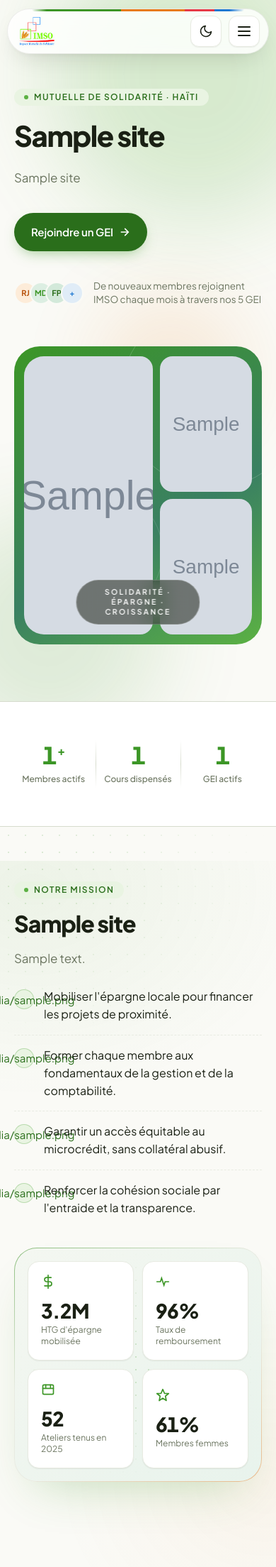
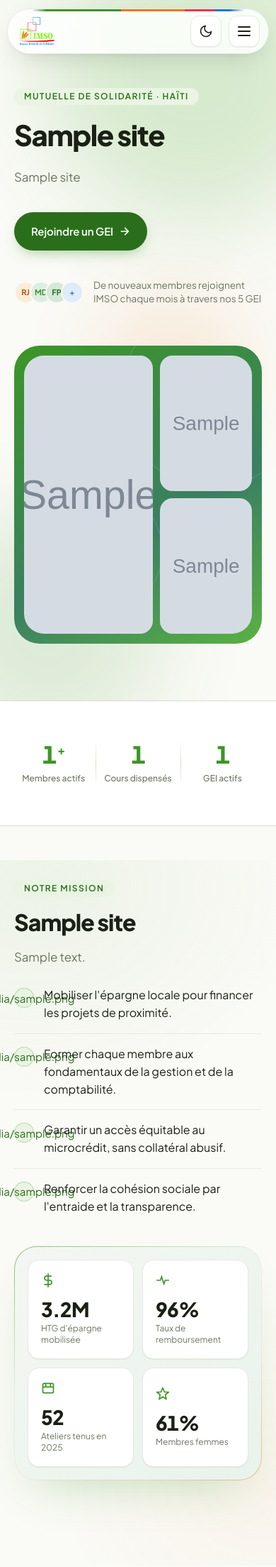
Before and after one commit to Mirv23/imso-codex, a Django app: template templates/core/index.html in a window 390 px wide. Shown: the top 2208 px of the page at 71% size. Run offline with Django 5.2, Linux system fonts and the light colour scheme; the template is opened without the code that fills it: most values are stand-ins (such as "Sample title", 1, 10 or a date in 2020); grey boxes marked "Sample" are stand-in pictures.

Commit message:
Design : plus de points sans fonction
- Trames de points retirees (Mission x2, Processus, Cours, carte reseau
  d'entraide, visuel du kit, pied de page)
- Puces retirees : etiquettes du hero et de « Notre mission », types
  d'evenement de la salle, page Blog
- Separateurs en tirets de la liste Mission remplaces par un filet plein
- Pastille flottante « Solidarite · Epargne · Croissance » retiree du hero
- Point final retire de tous les titres (templates + migration 0040 sur les
  titres en base, sans changer un mot)
- Salle : le trou laisse dans l'intro (« salle modulable  : ») devient
  « aux Cayes » ; exemple de ville du formulaire kit : Les Cayes

Conserves car utiles : pagination des temoignages, disponibilites et legende
du calendrier, cadre vide des creneaux.

Co-Authored-By: Claude Opus 5.5 <noreply@anthropic.com>

```diff
--- a/templates/core/blog_list.html
+++ b/templates/core/blog_list.html
@@ -3,7 +3,7 @@
   <section class="section">
     <div class="container">
       <div class="section__head reveal">
-        <span class="label"><span class="label__bullet"></span>{{ texts.foot_blog_label|default:"Blog" }}</span>
+        <span class="label">{{ texts.foot_blog_label|default:"Blog" }}</span>
         <h2 class="section__title">{{ texts.foot_blog_title|default:"Actualités & conseils" }}</h2>
         <p class="section__intro">{{ texts.foot_blog_intro|default:"Nos articles sur l'épargne, l'entrepreneuriat et la vie des GEI." }}</p>
       </div>
--- a/templates/core/partials/about.html
+++ b/templates/core/partials/about.html
@@ -8,7 +8,7 @@
   transition: transform .35s cubic-bezier(.22, 1, .36, 1);
 }
 #mission .mission__list li + li {
-  border-top: 1px dashed var(--border);
+  border-top: 1px solid var(--border);
   padding-top: 18px;
 }
 #mission .check {
@@ -109,17 +109,6 @@
     radial-gradient(420px 360px at 96% 88%,
       color-mix(in srgb, var(--highlight) 5%, transparent), transparent 70%);
 }
-#mission::after {
-  content: '';
-  position: absolute; inset: 0;
-  z-index: -1;
-  pointer-events: none;
-  background-image: radial-gradient(
-    color-mix(in srgb, var(--primary) 18%, transparent) 1px, transparent 1.4px);
-  background-size: 24px 24px;
-  -webkit-mask-image: radial-gradient(480px 340px at 10% 6%, #000, transparent 72%);
-  mask-image: radial-gradient(480px 340px at 10% 6%, #000, transparent 72%);
-}
 {% comment %} Micro-parallaxe scroll-driven en CSS pur : le halo derive doucement
    pendant la traversee de la section. Progressif (Chrome 115+), sans repli
    necessaire : sans support, le halo reste simplement immobile. {% endcomment %}
@@ -156,21 +145,6 @@
       color-mix(in srgb, var(--highlight) 45%, var(--border))) border-box;
   box-shadow: 0 32px 64px -32px color-mix(in srgb, var(--primary) 30%, transparent);
   isolation: isolate;
-}
-{% comment %} Trame de points dans les gouttieres du panneau. position:absolute :
-   le pseudo-element sort du flux grid et ne cree PAS de 5e cellule ;
-   z-index:-1 + isolation le glisse entre le fond du panneau et les tuiles. {% endcomment %}
-#mission .mission__visual::before {
-  content: '';
-  position: absolute; inset: 0;
-  z-index: -1;
-  border-radius: inherit;
-  pointer-events: none;
-  background-image: radial-gradient(
-    color-mix(in srgb, var(--primary) 22%, transparent) 1px, transparent 1.4px);
-  background-size: 18px 18px;
-  -webkit-mask-image: radial-gradient(closest-side at 50% 50%, #000, transparent);
-  mask-image: radial-gradient(closest-side at 50% 50%, #000, transparent);
 }
 
 
@@ -274,9 +248,9 @@
   <div class="container">
     <div class="mission__grid">
       <div class="reveal">
-        <span class="label"><span class="label__bullet"></span>{{ texts.mission_label|default:"Notre mission" }}</span>
+        <span class="label">{{ texts.mission_label|default:"Notre mission" }}</span>
         <h2 class="section__title">
-          {% if site.about_title %}{{ site.about_title }}{% else %}Bâtir une <span class="section__title-underline">économie solidaire</span> portée par les communautés.{% endif %}
+          {% if site.about_title %}{{ site.about_title }}{% else %}Bâtir une <span class="section__title-underline">économie solidaire</span> portée par les communautés{% endif %}
         </h2>
         <p class="section__intro">
           {% if site.about_text %}{{ site.about_text }}{% else %}IMSO accompagne les Haïtiennes et Haïtiens dans la création de richesse
@@ -348,7 +322,7 @@
 <section class="section section--tight" id="valeurs">
   <div class="container">
     <div class="section__head reveal">
-      <h2 class="section__title">{{ texts.val_title|default:"Mutuellement et solidairement responsables." }}</h2>
+      <h2 class="section__title">{{ texts.val_title|default:"Mutuellement et solidairement responsables" }}</h2>
     </div>
     {% comment %} reveal sur le CONTENEUR, pas sur chaque carte : une carte de carrousel qui
        deborde a droite n'intersecte jamais le viewport, restait donc a opacity:0 —
--- a/templates/core/partials/contact.html
+++ b/templates/core/partials/contact.html
@@ -161,7 +161,7 @@
 {% if site.show_testimonials %}<section class="section testimonials" id="temoignages">
   <div class="container">
     <div class="section__head reveal">
-      <h2 class="section__title">{{ texts.cta_testimonials_title|default:"Les voix de nos membres." }}</h2>
+      <h2 class="section__title">{{ texts.cta_testimonials_title|default:"Les voix de nos membres" }}</h2>
     </div>
     <div class="testi__carousel reveal" data-delay="1">
       <div class="testi__track" id="testiTrack">
@@ -206,7 +206,7 @@
 <!-- CTA Strip -->
 <div class="cta-strip reveal">
   <div class="cta-strip__inner">
-    <h2 class="reveal">{{ texts.cta_title|default:"Rejoindre un Groupe d'Entraide Intégrée." }}</h2>
+    <h2 class="reveal">{{ texts.cta_title|default:"Rejoindre un Groupe d'Entraide Intégrée" }}</h2>
     <p class="reveal" data-delay="1">{{ texts.cta_paragraph|default:"Rejoignez l'un des cinq GEI actifs et accédez immédiatement à l'épargne collective, aux formations et au mentorat de pair-à-pair." }}</p>
     <div class="hero__ctas reveal" data-delay="2" style="justify-content:center;">
       <a href="#rejoindre" class="btn btn--primary">{{ texts.cta_btn_join|default:"Démarrer mon adhésion" }}</a>
--- a/templates/core/partials/footer.html
+++ b/templates/core/partials/footer.html
@@ -41,14 +41,11 @@ sur les deux degrades sombres (le footer est fonce meme en mode clair).
 
 /* ================= Footer ================= */
 .footer {
-  /* Memes halos que l'existant mais derives des tokens (editables en admin),
-     + fine trame de points qui donne de la matiere au degrade. */
+  /* Memes halos que l'existant mais derives des tokens (editables en admin). */
   background:
     radial-gradient(circle at 12% 0%, color-mix(in srgb, var(--highlight) 17%, transparent), transparent 45%),
     radial-gradient(circle at 88% 100%, color-mix(in srgb, var(--logo-blue) 13%, transparent), transparent 50%),
-    radial-gradient(rgba(255,255,255,.035) 1px, transparent 1.5px),
     linear-gradient(180deg, var(--footer-from) 0%, var(--footer-to) 100%);
-  background-size: auto, auto, 30px 30px, auto;
   padding: 84px 0 28px;
 }
 /* L'anneau de focus global (vert) est invisible sur le fond vert fonce. */
--- a/templates/core/partials/header.html
+++ b/templates/core/partials/header.html
@@ -876,11 +876,6 @@ a { color: inherit; text-decoration: none; }
   background: var(--green-soft);
   border-radius: 999px;
 }
-.label__bullet {
-  width: 6px; height: 6px;
-  border-radius: 50%;
-  background: var(--accent);
-}
 
 /* Hero */
 .hero {
@@ -2280,34 +2275,6 @@ a { color: inherit; text-decoration: none; }
    l'overlay central (lui, pilote par texts.hero_visual_overlay), l'une d'elles
    etait integralement recouverte par la carte flottante, et leur contraste
    (--primary sur verre blanc a 10,5px) echouait. */
-.hero__visual-overlay {
-  position: absolute;
-  left: 50%; bottom: 28px;
-  transform: translateX(-50%);
-  background: rgba(26,32,20,.55);
-  backdrop-filter: blur(14px);
-  color: white;
-  font-size: 10.5px;
-  font-weight: 600;
-  letter-spacing: 0.22em;
-  text-transform: uppercase;
-  padding: 9px 18px;
-  border-radius: 999px;
-  z-index: 3;
-  white-space: nowrap;
-  border: 1px solid rgba(255,255,255,.18);
-}
-/* Le texte est editable depuis l'admin : en nowrap, une valeur un peu longue
-   debordait du visuel et se faisait rogner. On autorise le retour a la ligne
-   quand la place manque, sans rien changer au rendu desktop habituel. */
-@media (max-width: 560px) {
-  .hero__visual-overlay {
-    white-space: normal;
-    max-width: calc(100% - 24px);
-    text-align: center;
-    line-height: 1.35;
-  }
-}
 
 /* ===== Photo placeholders (img fallback) ===== */
 .img-fallback {
@@ -2365,12 +2332,6 @@ a { color: inherit; text-decoration: none; }
   border: 1px solid var(--border);
   color: var(--text);
   display: inline-flex; align-items: center; gap: 6px;
-}
-.espace__pill::before {
-  content: '';
-  width: 6px; height: 6px;
-  border-radius: 50%;
-  background: var(--accent);
 }
 .espace__capacity {
   background: var(--surface);
--- a/templates/core/partials/hero.html
+++ b/templates/core/partials/hero.html
@@ -77,7 +77,6 @@
   <div class="container hero__grid">
     <div class="hero__text">
       <span class="label hero__label reveal">
-        <span class="label__bullet"></span>
         {{ texts.hero_label|default:"Mutuelle de solidarité · Haïti" }}
       </span>
       <h1 class="hero__title reveal" data-delay="1">
@@ -121,7 +120,6 @@
           {% if images.hero_photo_3 %}<img src="{{ images.hero_photo_3.image.url }}" alt="{{ images.hero_photo_3.alt }}" loading="eager" fetchpriority="high" decoding="async" onload="this.parentElement.classList.add('img-loaded')" onerror="this.remove()">{% else %}<img src="https://images.unsplash.com/photo-1531123897727-8f129e1688ce?w=500&amp;auto=format&amp;q=80" alt="Entrepreneur fier devant son commerce" loading="eager" fetchpriority="high" decoding="async" onload="this.parentElement.classList.add('img-loaded')" onerror="this.remove()">{% endif %}
         </div>
       </div>
-      <div class="hero__visual-overlay">{{ texts.hero_visual_overlay|default:"Solidarité · Épargne · Croissance" }}</div>
       {% comment %} Les deux bulles de chiffres flottantes (membres, « +38 % ») et
          l'indice « Défiler » ont ete retires (audit du 5 nov. 2026) : decor de
          gabarit qui faisait « site genere », et chiffres non confirmes par IMSO.
--- a/templates/core/partials/providers.html
+++ b/templates/core/partials/providers.html
@@ -186,7 +186,7 @@
   <div class="container">
     <div class="espace__head-row reveal">
       <div>
-        <h2 class="section__title" style="margin-bottom:14px;">{{ texts.espace_title|default:"Louer une salle chez IMSO." }}</h2>
+        <h2 class="section__title" style="margin-bottom:14px;">{{ texts.espace_title|default:"Louer une salle chez IMSO" }}</h2>
         <p class="section__intro">
           {{ texts.espace_intro|default:"IMSO met à disposition une salle modulable aux Cayes : conférences, séminaires, formations, anniversaires, mariages… Réservez directement en consultant les disponibilités ci-dessous." }}
         </p>
--- a/templates/core/register_done.html
+++ b/templates/core/register_done.html
@@ -2,7 +2,7 @@
 
 {% block content %}
 <div class="reg-done">
-  <h1>Merci{% if first_name %} {{ first_name }}{% endif %}, votre inscription est enregistrée.</h1>
+  <h1>Merci{% if first_name %} {{ first_name }}{% endif %}, votre inscription est enregistrée</h1>
   <p>IMSO vous contacte au numéro indiqué pour confirmer votre place et le paiement de l'inscription ({{ training.fee_registration }}).</p>
   <dl class="reg__facts">
     <div><dt>Formation</dt><dd>{{ training.title }}</dd></div>
```
Also changed, not shown: templates/core/partials/courses.html (+1 -12 lines), templates/core/partials/services.html (+2 -35 lines), templates/core/partials/shop.html (+2 -16 lines), apps/adminpanel/migrations/0040_titres_sans_point_final.py (added).
